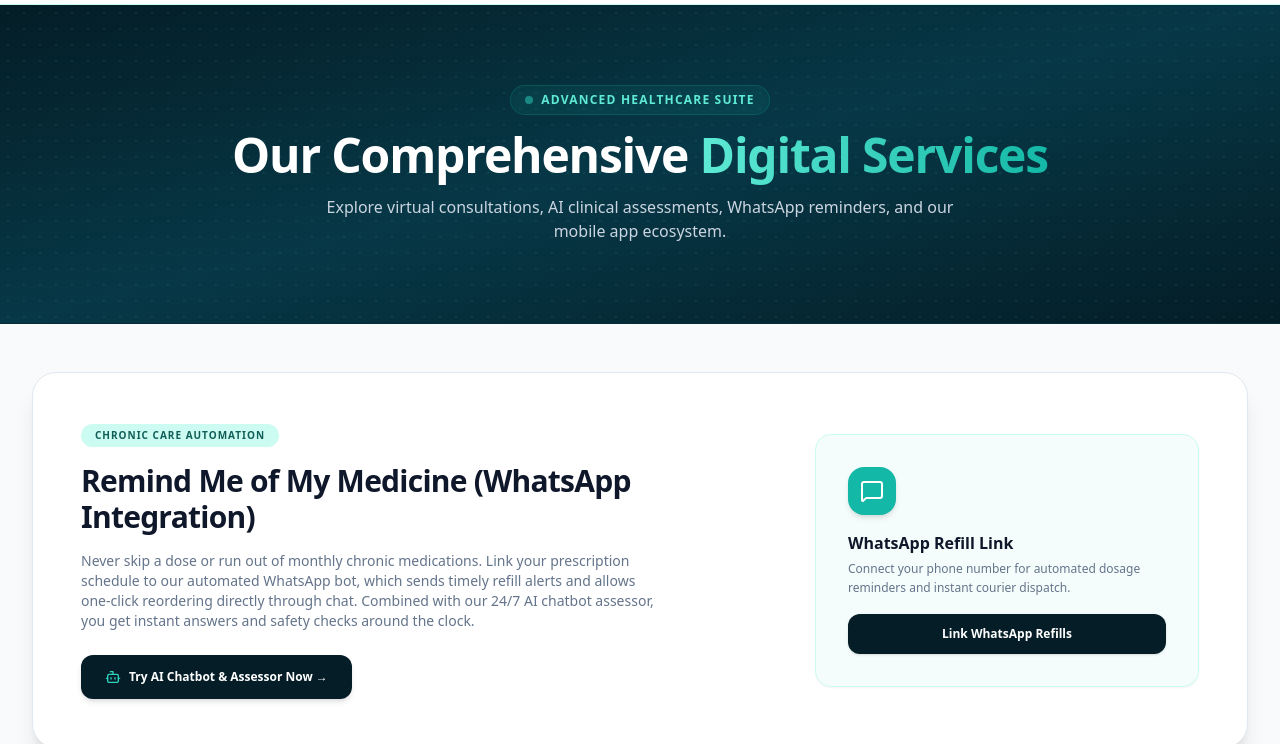
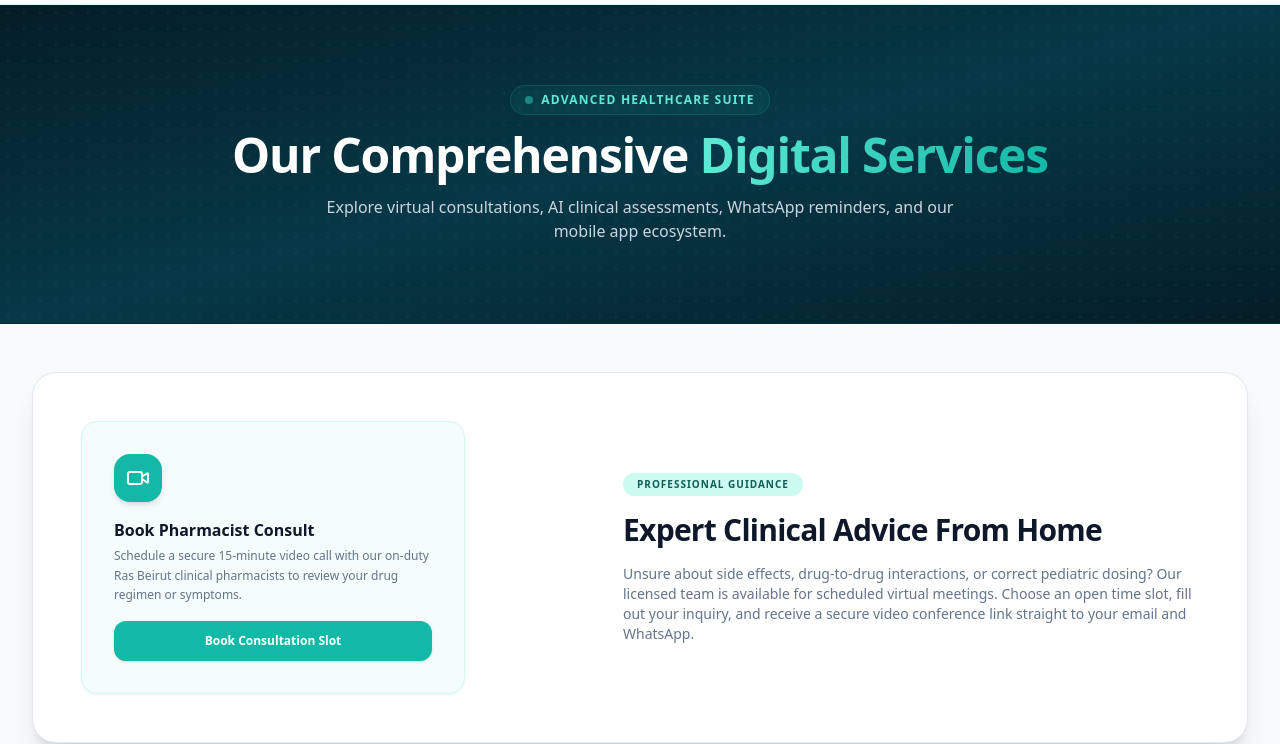
Before and after one commit to fatemahslaiby2006/Ras-Beirut-Pharmacy, a plain HTML site: page services.html in a window 1280 px wide. Shown: the part 76-820 px from the top of the page. Drawn offline with nearby package versions, Linux system fonts and the light colour scheme.

Commit message:
Update services.html

```diff
--- a/services.html
+++ b/services.html
@@ -93,7 +93,31 @@
         </div>
     </section>
 
-    <!-- WHATSAPP INTEGRATION FEATURE BANNER (RESTORED EXACTLY) -->
+    <!-- 1. EXPERT CLINICAL ADVICE / BOOK PHARMACIST CONSULT SECTION -->
+    <section class="py-12 max-w-7xl mx-auto px-4 sm:px-6 lg:px-8">
+        <div class="bg-white rounded-3xl p-8 sm:p-12 border border-slate-200 shadow-xl flex flex-col lg:flex-row items-center justify-between gap-8">
+            <div class="w-full lg:w-auto bg-turq-50/70 border border-turq-100 rounded-2xl p-6 sm:p-8 flex flex-col space-y-4 max-w-sm shrink-0 shadow-sm">
+                <div class="w-12 h-12 rounded-2xl bg-turq-500 text-white flex items-center justify-center shadow-md">
+                    <i data-lucide="video" class="w-6 h-6"></i>
+                </div>
+                <div>
+                    <h3 class="text-base font-bold text-slate-900">Book Pharmacist Consult</h3>
+                    <p class="text-xs text-slate-500 mt-1 leading-relaxed">Schedule a secure 15-minute video call with our on-duty Ras Beirut clinical pharmacists to review your drug regimen or symptoms.</p>
+                </div>
+                <button onclick="alert('Booking calendar opened! Select your preferred time slot.');" class="w-full py-3 bg-turq-500 hover:bg-turq-600 text-white font-bold rounded-xl text-xs transition shadow cursor-pointer">
+                    Book Consultation Slot
+                </button>
+            </div>
+
+            <div class="max-w-xl space-y-4 order-first lg:order-none">
+                <span class="px-3.5 py-1 rounded-full bg-turq-100 text-turq-800 text-[10px] font-extrabold uppercase tracking-widest inline-block">Professional Guidance</span>
+                <h2 class="text-2xl sm:text-3xl font-extrabold text-slate-900 tracking-tight leading-snug">Expert Clinical Advice From Home</h2>
+                <p class="text-slate-500 text-xs sm:text-sm leading-relaxed">Unsure about side effects, drug-to-drug interactions, or correct pediatric dosing? Our licensed team is available for scheduled virtual meetings. Choose an open time slot, fill out your inquiry, and receive a secure video conference link straight to your email and WhatsApp.</p>
+            </div>
+        </div>
+    </section>
+
+    <!-- 2. WHATSAPP INTEGRATION FEATURE BANNER -->
     <section class="py-12 max-w-7xl mx-auto px-4 sm:px-6 lg:px-8">
         <div class="bg-white rounded-3xl p-8 sm:p-12 border border-slate-200 shadow-xl flex flex-col lg:flex-row items-center justify-between gap-8">
             <div class="max-w-xl space-y-4">
@@ -122,7 +146,7 @@
         </div>
     </section>
 
-    <!-- DIGITAL SERVICES GRID (EXACT UNTOUCHED CARDS) -->
+    <!-- 3. DIGITAL SERVICES GRID -->
     <section class="py-12 max-w-7xl mx-auto px-4 sm:px-6 lg:px-8">
         <div class="grid grid-cols-1 md:grid-cols-2 lg:grid-cols-3 gap-8">
 
@@ -189,7 +213,7 @@
         </div>
     </section>
 
-    <!-- MOBILE APP ECOSYSTEM SECTION (EXACT UNTOUCHED) -->
+    <!-- 4. MOBILE APP ECOSYSTEM SECTION -->
     <section class="py-16 bg-white border-t border-slate-200">
         <div class="max-w-7xl mx-auto px-4 sm:px-6 lg:px-8">
             <div class="bg-gradient-to-r from-navy-900 to-turq-900 rounded-3xl p-8 sm:p-12 text-white shadow-2xl relative overflow-hidden flex flex-col lg:flex-row items-center justify-between gap-8">
```
